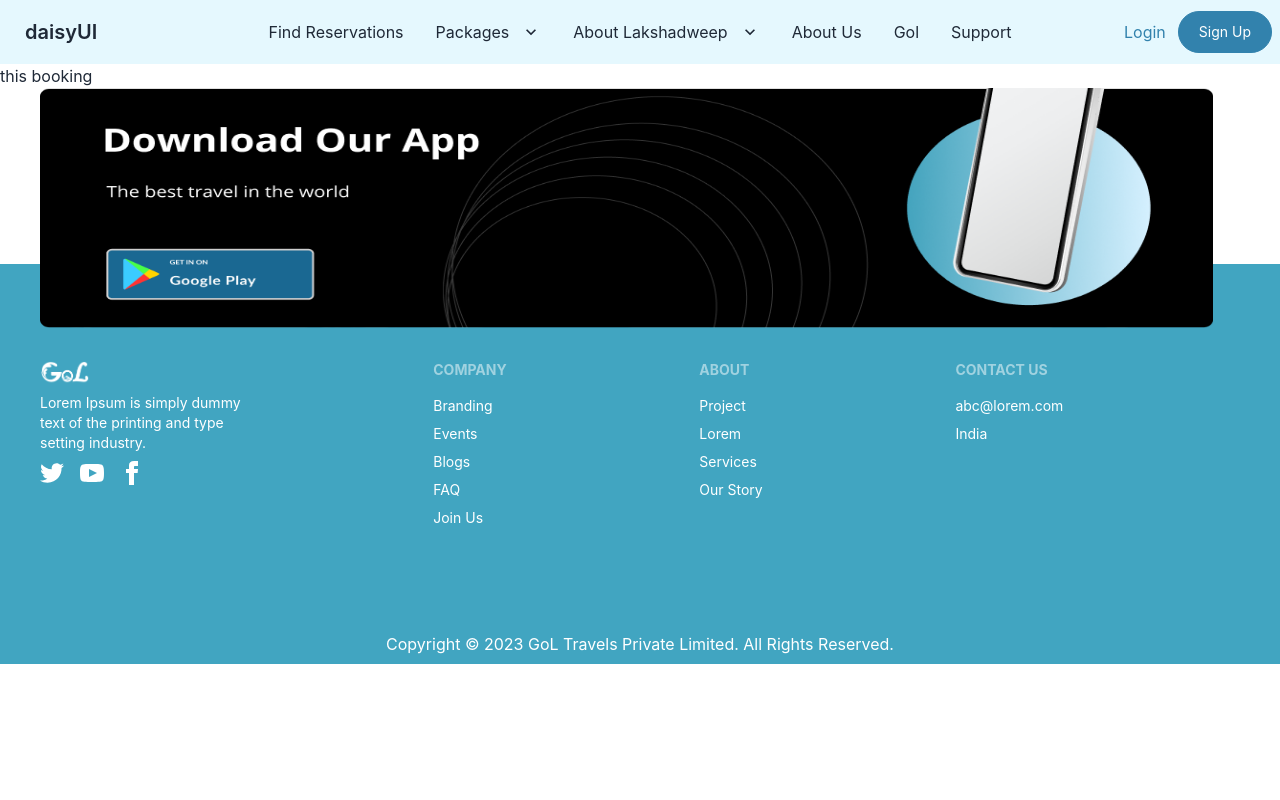
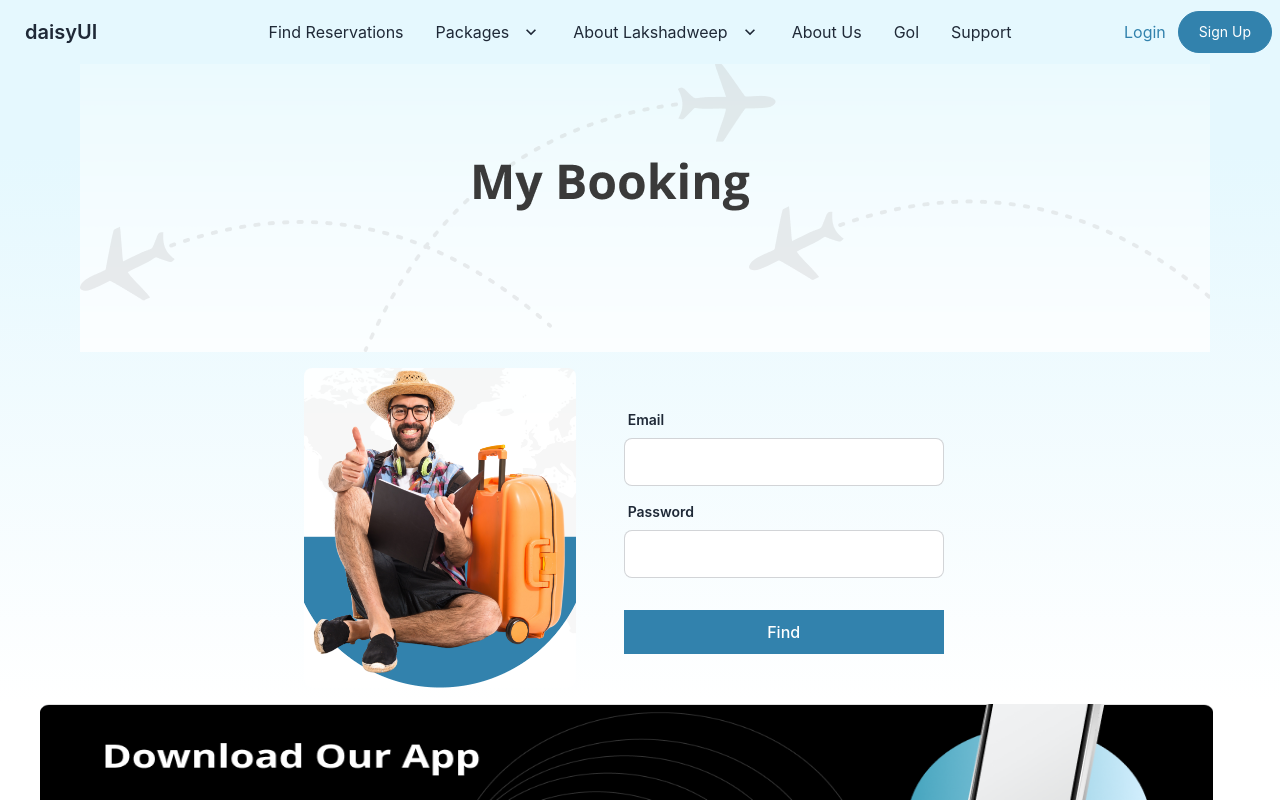
Before and after one commit to rhnchowdhury/Agumentik-Frontend-assignment, a React (Create React App) app: page /booking in a window 1280 px wide. Shown: the top 800 px of the page. Built offline with nearby package versions, Linux system fonts and the light colour scheme.

Commit message:
booking setup

```diff
--- a/src/Components/Pages/Booking/Booking.js
+++ b/src/Components/Pages/Booking/Booking.js
@@ -1,9 +1,35 @@
 import React from 'react';
+import img1 from '../../../assets/booking.png';
+import img2 from '../../../assets/book-plane.png';
 
 const Booking = () => {
     return (
-        <div>
-            <h1>this booking</h1>
+        <div style={{ background: 'linear-gradient(180deg, #E5F8FE 14.25%, rgba(255, 255, 255, 0) 100%)' }}>
+            <img src={img2} alt="" className='ml-20' style={{ background: "#E5F8FE" }} />
+            <div className="hero">
+                <div className="hero-content flex-col lg:flex-row">
+                    <img src={img1} alt='' className="max-w-sm h-80 rounded-lg" />
+                    <div className="card flex-shrink-0 w-full max-w-sm">
+                        <div className="card-body">
+                            <div className="form-control">
+                                <label className="label">
+                                    <span className="label-text font-semibold">Email</span>
+                                </label>
+                                <input type="text" placeholder="" className="input input-bordered" />
+                            </div>
+                            <div className="form-control">
+                                <label className="label">
+                                    <span className="label-text font-semibold">Password</span>
+                                </label>
+                                <input type="text" placeholder="" className="input input-bordered" />
+                            </div>
+                            <div className="form-control mt-6">
+                                <button className="text-white py-2 font-medium" style={{ border: '2px solid #3282AD', background: '#3282AD' }}>Find</button>
+                            </div>
+                        </div>
+                    </div>
+                </div>
+            </div>
         </div>
     );
 };
```
Also changed, not shown: src/assets/book-plane.png (added), src/assets/booking.png (added).
